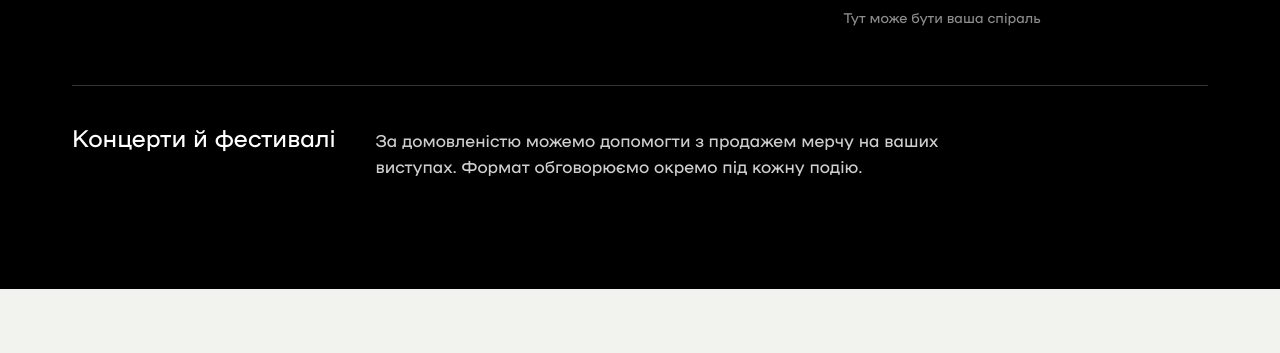
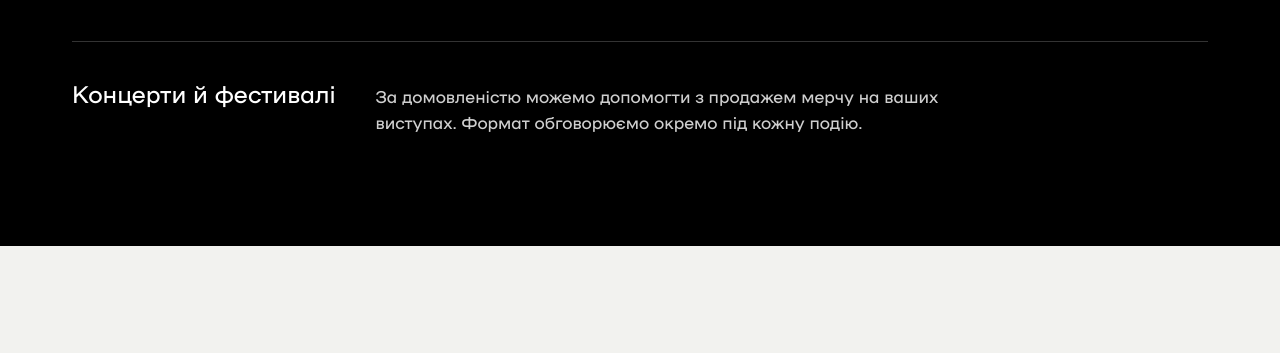
Before and after one commit to nevamind-max/start-page, a plain HTML site: page index.html in a window 1280 px wide. Shown: the part 6221-6574 px from the top of the page. Drawn offline with Linux system fonts and the light colour scheme.

Commit message:
Remove figcaption from SVG in index.html
Removed a figcaption element from the SVG figure.

```diff
--- a/index.html
+++ b/index.html
@@ -907,7 +907,7 @@ footer{padding:40px 0 110px;font-size:15px;color:var(--grey)}
         <rect x="386" y="375.5" width="15" height="9" rx="2" fill="#3A3A3E"/>
         </g>
         </svg>
-        <figcaption>Тут може бути ваша спіраль</figcaption>
+
       </figure>
     </div>
     <div class="gigs">
```
